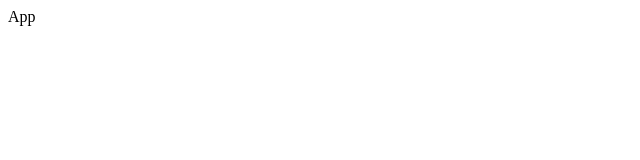
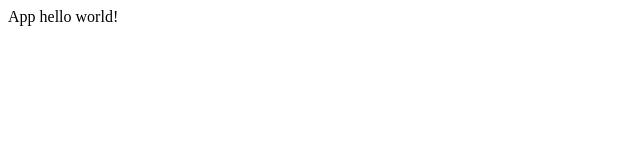
Before and after one commit to vickycode88/portfolio_app, a React (Create React App) app: page / in a window 1280 px wide. Shown: the top 160 px of the page, without its empty margins (0-640 px from the left). Built offline with nearby package versions, Linux system fonts and the light colour scheme; the HTML template or start-up script is replaced by a standard one.

Commit message:
Update App.js

```diff
--- a/src/App.js
+++ b/src/App.js
@@ -2,6 +2,6 @@ import React from 'react'
 
 export default function App() {
   return (
-    <div>App</div>
+    <div>App hello world!</div>
   )
 }
```
